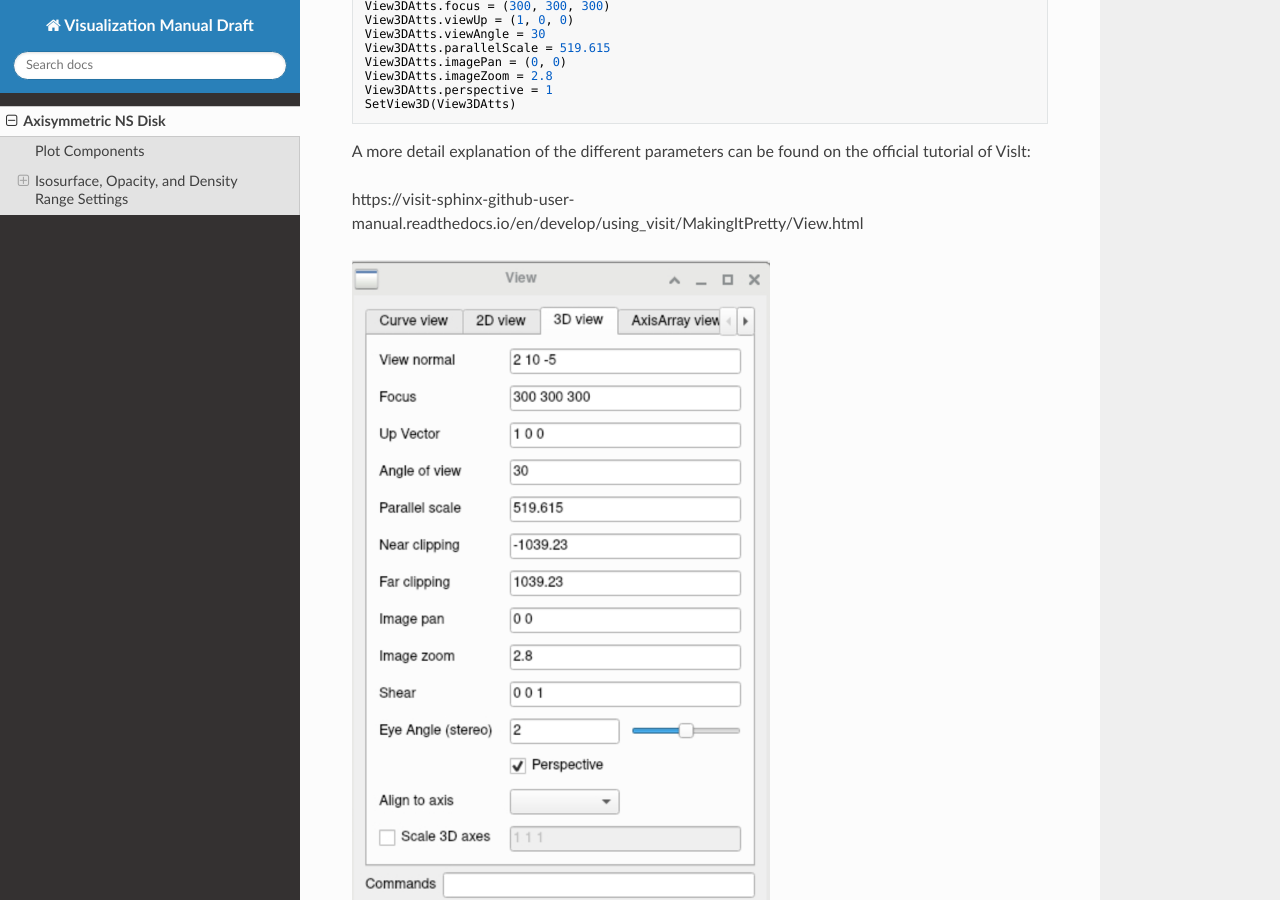
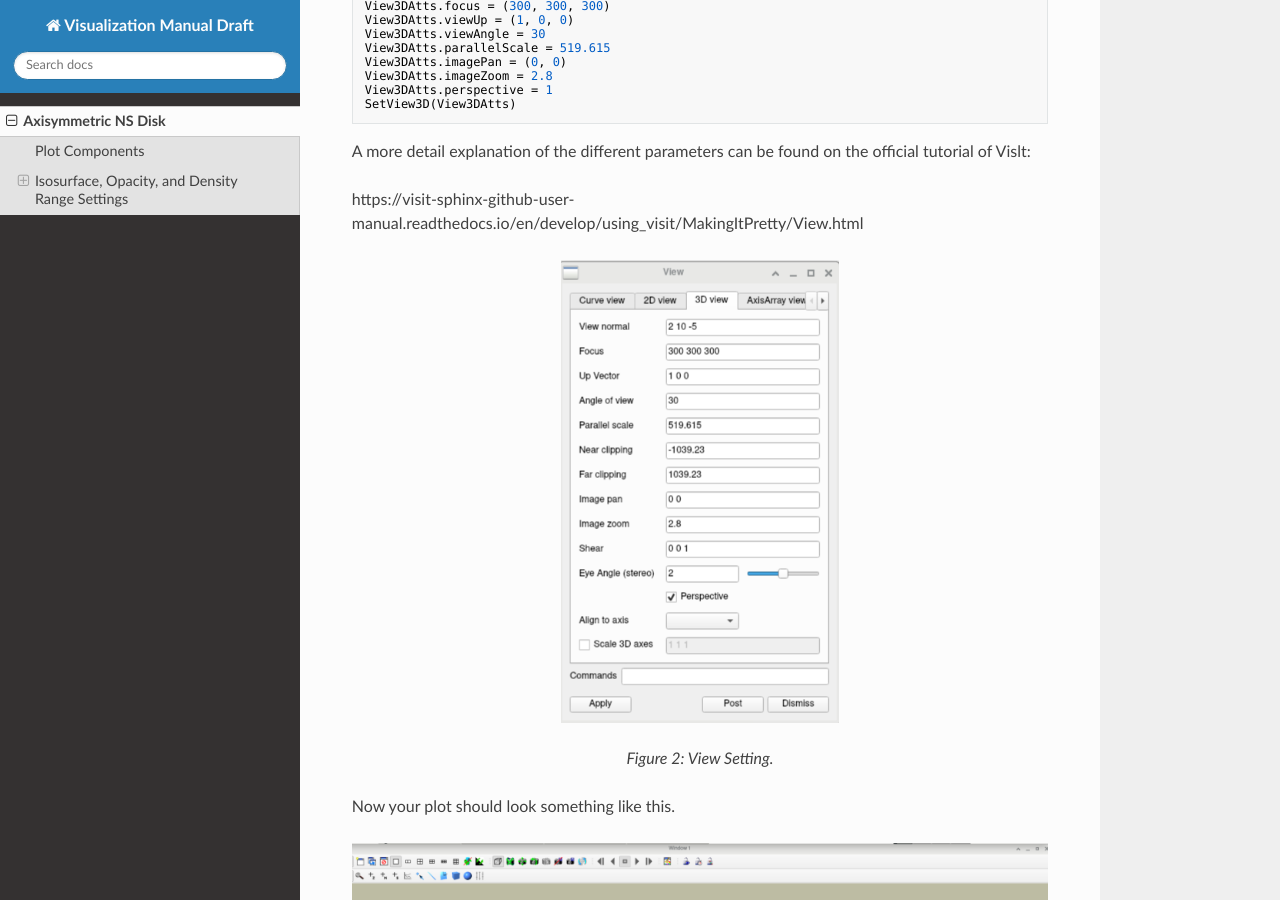
Before and after one commit to xiaoanzhao0516-ai/Neutron-Star_Disk, an MkDocs documentation site: the page built from docs/index.md, in a window 1280 px wide and 900 px high, scrolled down 2781 px. Built offline with MkDocs 1.6.1, drawn with Linux system fonts in a browser that asks for light colours; nearby versions of some CDN libraries.

Commit message:
Add files via upload

```diff
--- a/docs/index.md
+++ b/docs/index.md
@@ -123,11 +123,11 @@ A more detail explanation of the different parameters can be found on the offici
 
 https://visit-sphinx-github-user-manual.readthedocs.io/en/develop/using_visit/MakingItPretty/View.html
 
-<img src="figures/view.png" alt="Figure 2: View Setting." width="60%">
+<p align="center">
+  <img src="figures/view.png" alt="Figure 2: View Setting." width="40%">
+</p>
 
-<div style="text-align: center;">
-<p>Figure 2: View Setting.</p>
-</div>
+<p align="center"><em>Figure 2: View Setting.</em></p>
 
 
 Now your plot should look something like this.
@@ -155,11 +155,9 @@ In GUI, this can be done by
 
 **Isosurface operator attributes → Select by -- N level --**
 
-
-![No annotations](figures/iso.jpeg)
-
 <div style="text-align: center;">
-<p>Figure 4: GUI Isosurface Level Setting.</p>
+    <img src="figures/iso.jpeg" alt="Figure 4: GUI Isosurface Level Setting." width="45%">
+    <p>Figure 4: GUI Isosurface Level Setting.</p>
 </div>
 
 
@@ -192,10 +190,9 @@ For disk density, I used a ***Constant*** opacity around `11%`.
 Finally, you might wanna play with ***min*** and ***max*** in **Psudocolor**.
 
 
-![No annotations](figures/pesudo.jpeg)
-
 <div style="text-align: center;">
-<p>Figure 5: GUI Pseudocolor settings.</p>
+    <img src="figures/pesudo.jpeg" alt="Figure 5: GUI Pseudocolor settings." width="50%">
+    <p>Figure 5: GUI Pseudocolor settings.</p>
 </div>
 
 
```
